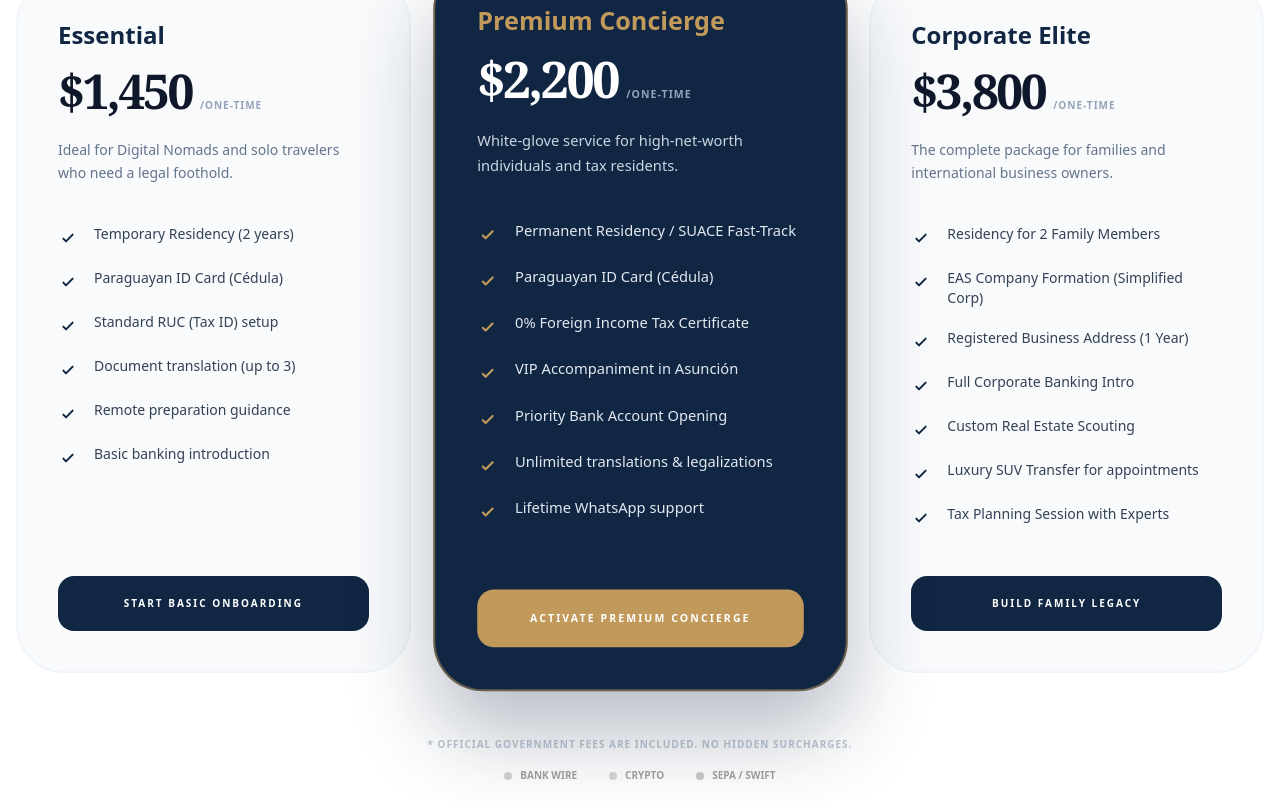
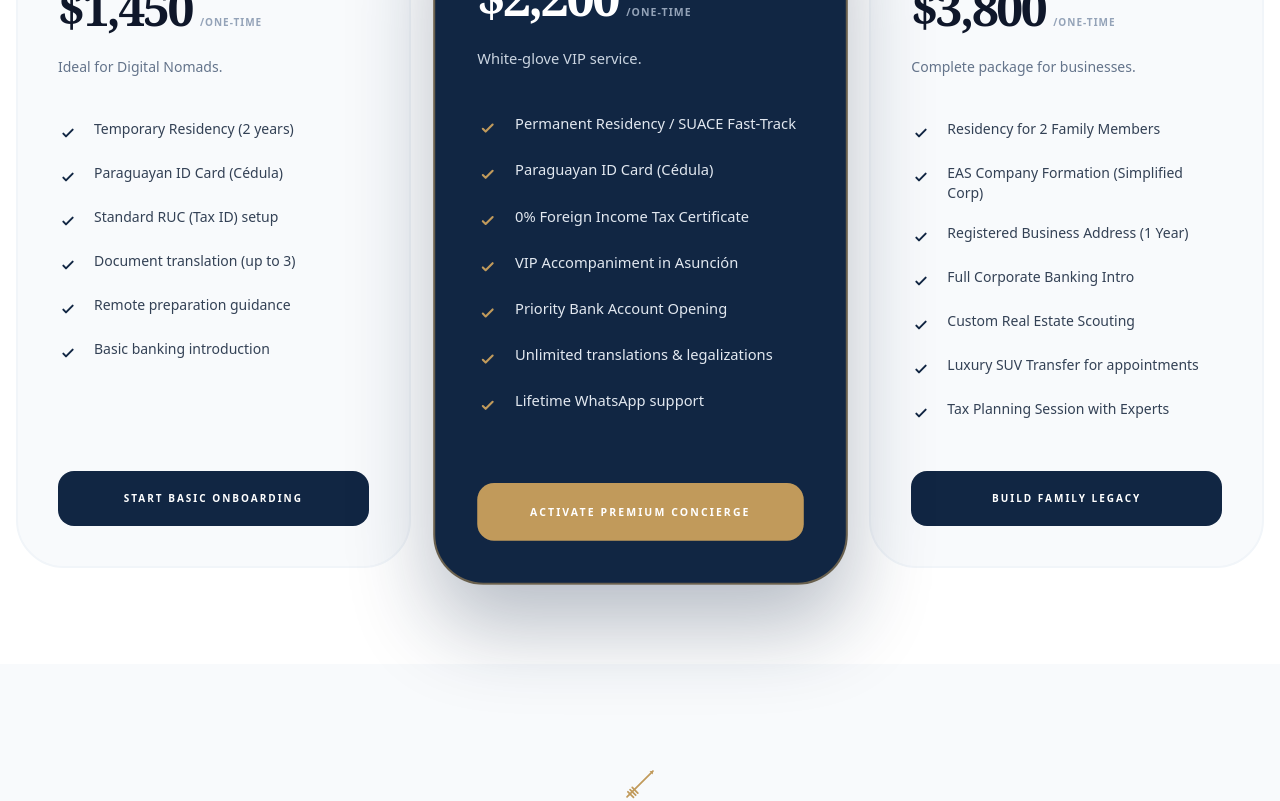
Before and after one commit to chito529/pycon, a React (Vite) app: page / in a window 1280 px wide. Shown: the part 6780-7581 px from the top of the page. Built offline with nearby package versions, Linux system fonts and the light colour scheme.

Commit message:
Update Pricing.tsx

```diff
--- a/src/components/Pricing.tsx
+++ b/src/components/Pricing.tsx
@@ -11,9 +11,8 @@ const Pricing: React.FC<PricingProps> = ({ lang }) => {
   const tiers = [
     {
       name: t.essential,
-      id: "essential",
       price: "$1,450",
-      description: lang === 'ES' ? "Ideal para Nómadas Digitales que necesitan una base legal." : "Ideal for Digital Nomads and solo travelers who need a legal foothold.",
+      description: lang === 'ES' ? "Ideal para Nómadas Digitales." : "Ideal for Digital Nomads.",
       features: [
         "Temporary Residency (2 years)",
         "Paraguayan ID Card (Cédula)",
@@ -27,9 +26,8 @@ const Pricing: React.FC<PricingProps> = ({ lang }) => {
     },
     {
       name: t.premium,
-      id: "premium",
       price: "$2,200",
-      description: lang === 'ES' ? "Servicio guante blanco para individuos de alto patrimonio." : "White-glove service for high-net-worth individuals and tax residents.",
+      description: lang === 'ES' ? "Servicio guante blanco VIP." : "White-glove VIP service.",
       features: [
         "Permanent Residency / SUACE Fast-Track",
         "Paraguayan ID Card (Cédula)",
@@ -44,9 +42,8 @@ const Pricing: React.FC<PricingProps> = ({ lang }) => {
     },
     {
       name: t.corporate,
-      id: "corporate",
       price: "$3,800",
-      description: lang === 'ES' ? "El paquete completo para familias y negocios internacionales." : "The complete package for families and international business owners.",
+      description: lang === 'ES' ? "Paquete completo para empresas." : "Complete package for businesses.",
       features: [
         "Residency for 2 Family Members",
         "EAS Company Formation (Simplified Corp)",
@@ -61,27 +58,25 @@ const Pricing: React.FC<PricingProps> = ({ lang }) => {
     }
   ];
 
-  // Función de acción para conectar con el Chat
-  const handleAction = (planName: string) => {
+  const handlePlanSelection = (planName: string) => {
     // 1. Scroll suave al chat
-    const chatSection = document.getElementById('ai-advisor');
-    if (chatSection) {
-      chatSection.scrollIntoView({ behavior: 'smooth' });
-    }
+    document.getElementById('ai-advisor')?.scrollIntoView({ behavior: 'smooth' });
 
-    // 2. Opcional: Enviar un mensaje automático al chat (si el componente IA lo soporta)
-    console.log(`Plan seleccionado: ${planName}`);
+    // 2. Emitir evento para la IA
+    const message = lang === 'ES'
+      ? `Me interesa el ${planName}. ¿Cómo agendamos para iniciar?`
+      : `I am interested in the ${planName}. How can we schedule to start?`;
+
+    const event = new CustomEvent('ai-plan-selection', { detail: { message } });
+    window.dispatchEvent(event);
   };
 
   return (
     <section className="py-24 px-4 bg-white" id="pricing">
       <div className="max-w-7xl mx-auto">
         <div className="text-center mb-20">
-          <h2 className="text-xs font-bold text-[#c19a5b] uppercase tracking-[0.4em] mb-4">Investment Plans</h2>
-          <h3 className="text-4xl md:text-5xl font-serif font-bold text-[#112643] mb-6">{t.title}</h3>
-          <p className="text-slate-500 max-w-3xl mx-auto text-lg font-light leading-relaxed">
-            We provide fixed-price solutions with zero hidden costs. Our efficiency ensures you get your residency within the legal processing windows.
-          </p>
+          <h2 className="text-xs font-bold text-[#c19a5b] uppercase tracking-[0.4em] mb-4 text-center">Investment Plans</h2>
+          <h3 className="text-4xl md:text-5xl font-serif font-bold text-[#112643] mb-6 text-center">{t.title}</h3>
         </div>
 
         <div className="grid grid-cols-1 md:grid-cols-3 gap-8 items-stretch">
@@ -116,9 +111,8 @@ const Pricing: React.FC<PricingProps> = ({ lang }) => {
                 ))}
               </ul>
 
-              {/* Botón de acción actualizado */}
               <button
-                onClick={() => handleAction(tier.name)}
+                onClick={() => handlePlanSelection(tier.name)}
                 className={`w-full py-5 rounded-2xl font-black text-[10px] uppercase tracking-[0.2em] transition-all hover:shadow-xl active:scale-95 ${
                   tier.highlight
                     ? 'bg-[#c19a5b] hover:bg-[#b0894a] text-white shadow-[#c19a5b]/20'
@@ -130,24 +124,6 @@ const Pricing: React.FC<PricingProps> = ({ lang }) => {
             </div>
           ))}
         </div>
-
-        {/* Métodos de Pago */}
-        <div className="mt-16 text-center space-y-4">
-          <p className="text-slate-400 text-[10px] font-black uppercase tracking-widest opacity-60">
-            * Official Government fees are included. No hidden surcharges.
-          </p>
-          <div className="flex justify-center gap-8 opacity-40 grayscale hover:grayscale-0 transition-all">
-             <div className="flex items-center gap-2 text-[10px] font-bold text-slate-900">
-               <span className="w-2 h-2 rounded-full bg-emerald-500"></span> BANK WIRE
-             </div>
-             <div className="flex items-center gap-2 text-[10px] font-bold text-slate-900">
-               <span className="w-2 h-2 rounded-full bg-[#c19a5b]"></span> CRYPTO
-             </div>
-             <div className="flex items-center gap-2 text-[10px] font-bold text-slate-900">
-               <span className="w-2 h-2 rounded-full bg-blue-500"></span> SEPA / SWIFT
-             </div>
-          </div>
-        </div>
       </div>
     </section>
   );
```
